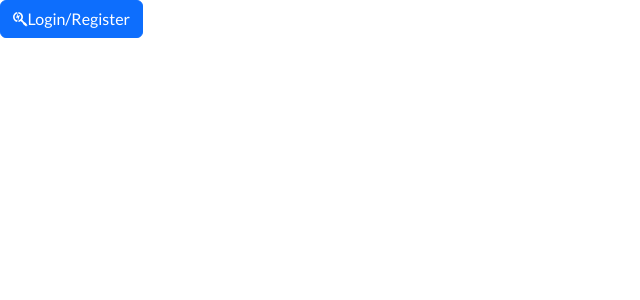
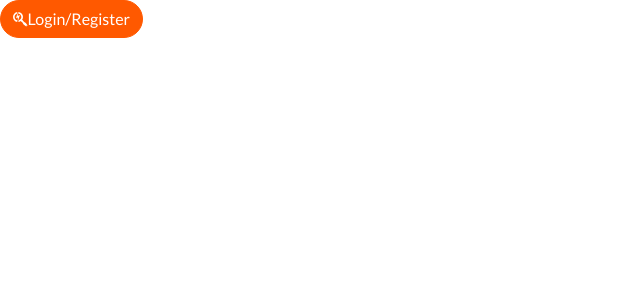
Before and after one commit to lambley/front-end-test, a Next.js app: page /components/LoginButton in a window 1280 px wide. Shown: the top 300 px of the page, without its empty margins (0-640 px from the left). Built offline with nearby package versions, Linux system fonts and the light colour scheme.

Commit message:
change button colour to orange

```diff
--- a/pages/components/LoginButton.js
+++ b/pages/components/LoginButton.js
@@ -5,7 +5,7 @@ import { faSearchengin } from '@fortawesome/free-brands-svg-icons';
 const LoginButton = () => {
   return (
     <>
-      <Button variant="primary">
+      <Button className="login-button-orange">
         <FontAwesomeIcon icon={faSearchengin} />
         Login/Register
       </Button>
--- a/public/static/css/index.css
+++ b/public/static/css/index.css
@@ -1,9 +1,15 @@
 @import url('https://fonts.googleapis.com/css2?family=Lato:wght@400;700&display=swap');
 
 * {
-  font-family: 'Lato', sans-serif
+  font-family: 'Lato', sans-serif;
 }
 
 .nav-link-white {
   color: white;
 }
+
+.login-button-orange {
+  background-color: rgb(255, 89, 0);
+  border-color: rgb(255, 89, 0);
+  border-radius: 32px;
+}
```
